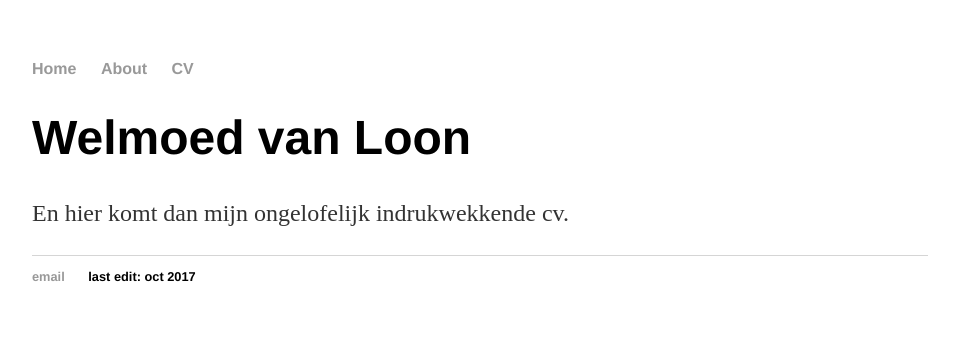
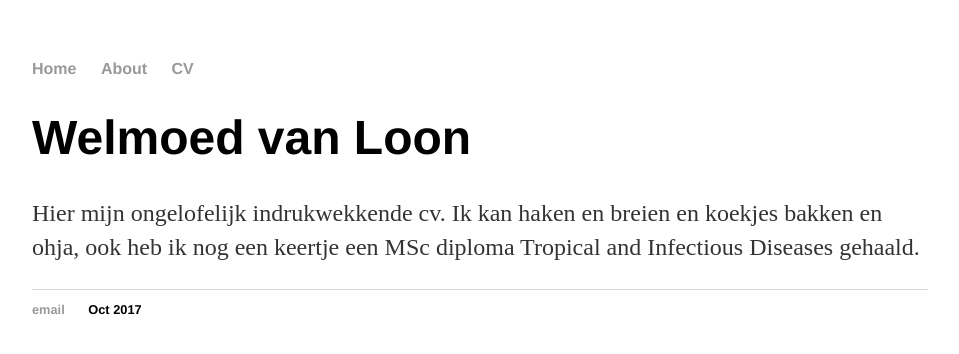
Before and after one commit to welmoedvl/welmoedvl.github.io, a Jekyll site: the page cv.html, which Jekyll copies as it is, in a window 1280 px wide. Shown: the top 354 px of the page, without its empty margins (160-1119 px from the left). Built offline with Jekyll 4.4.1, drawn with Linux system fonts in a browser that asks for light colours.

Commit message:
Update cv.html

```diff
--- a/cv.html
+++ b/cv.html
@@ -1,8 +1,33 @@
----
-layout: default
-title: Welmoed van Loon
----
-<div class="blurb">
+<!DOCTYPE html>
+	<html>
+		<head>
+			<title>Welmoed van Loon</title>
+			<!-- link to main stylesheet -->
+			<link rel="stylesheet" type="text/css" href="/css/main.css">
+		</head>
+		<body>
+			<nav>
+	    		<ul>
+	        		<li><a href="/home.html">Home</a></li>
+		        	<li><a href="/about.html">About</a></li>
+	        		<li><a href="/cv.html">CV</a></li>
+	    		</ul>
+			</nav>
+			<div class="container">
+
+			<div class="blurb">
 	<h1>Welmoed van Loon</h1>
-	<p>En hier komt dan mijn ongelofelijk indrukwekkende cv. </p>
+	<p>Hier mijn ongelofelijk indrukwekkende cv. Ik kan haken en breien en koekjes bakken en ohja,
+		ook heb ik nog een keertje een MSc diploma Tropical and Infectious Diseases gehaald. </p>
 </div><!-- /.blurb -->
+
+
+			</div><!-- /.container -->
+			<footer>
+	    		<ul>
+	        		<li><a href="mailto:welmoed.vanloon@gmail.com">email</a></li>
+	        		<li>Oct 2017</li>
+				</ul>
+			</footer>
+		</body>
+	</html>
```
